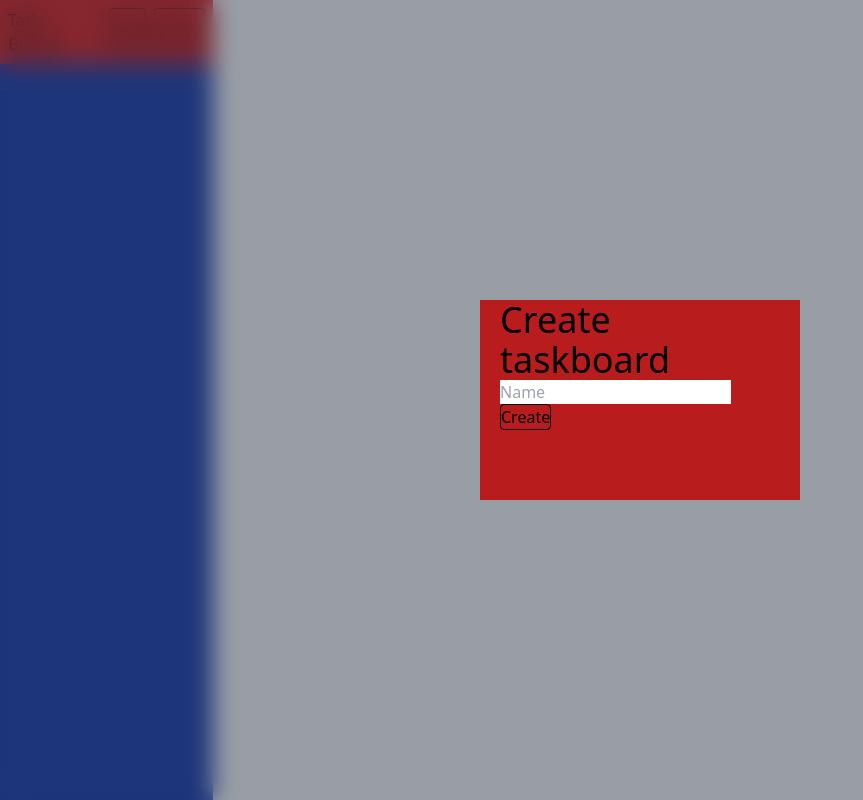
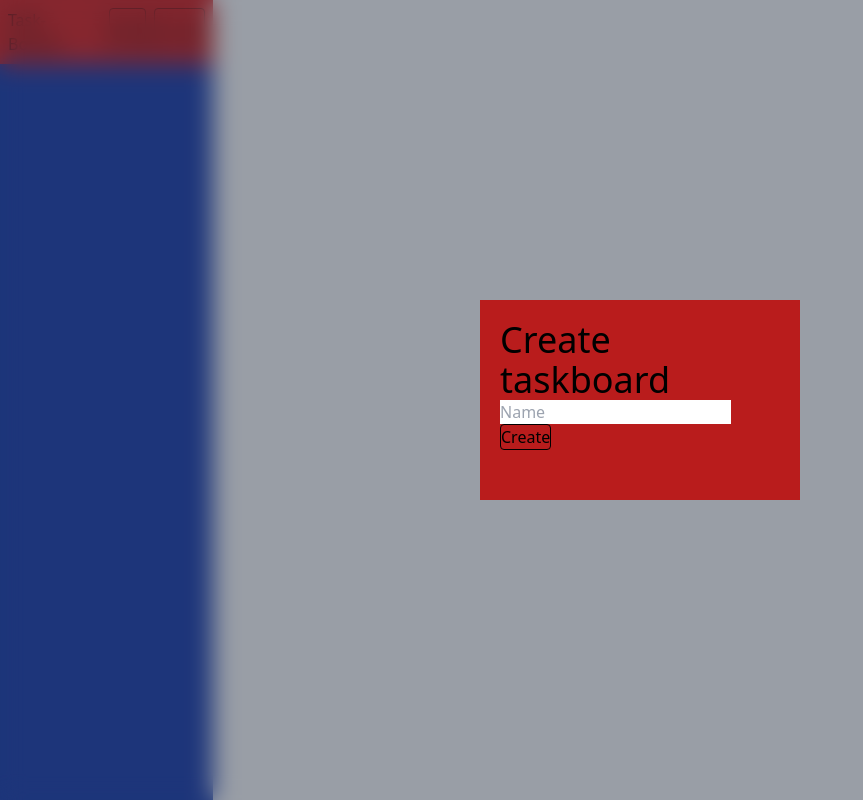
Before and after one commit to n-0x/todo_web, a Next.js app: page / in a window 1280 px wide. Both pictures are taken after a click on the button "Create". Shown: the whole page, without its empty margins (0-863 px from the left). Built offline with nearby package versions, Linux system fonts and the light colour scheme.

Commit message:
Files left out on last commit.

```diff
--- a/src/components/createTaskboard.tsx
+++ b/src/components/createTaskboard.tsx
@@ -11,7 +11,7 @@ export default function CreateTaskboard() {
 
     return (
         <Dialog>
-            <div className="w-1/4 h-1/4 bg-red-700 *:ml-5 *:mr-5">
+            <div className="w-1/4 h-1/4 bg-red-700 p-5">
                 <h1 className="text-4xl">Create taskboard</h1>
                 <form onSubmit={ handleSubmit }>
                     <input placeholder="Name" type="text" onChange={ (e) => setName(e.target.value)} defaultValue= { name }></input>
--- a/src/components/taskBoardBar.tsx
+++ b/src/components/taskBoardBar.tsx
@@ -10,7 +10,7 @@ export default function TaskBoardBar() {
     const createTaskboardComponente: JSX.Element = CreateTaskboard();
 
     const sideBarVisible: JSX.Element = (
-        <div className="flex bg-red-600  flex-col w-1/6">
+        <div className="flex bg-red-600 flex-col w-1/6">
             <div className="flex flex-row w-full justify-between *:m-2">
                 <h1>Task-Boards</h1>
                 <div className="flex flex-row *:ml-2">
```
